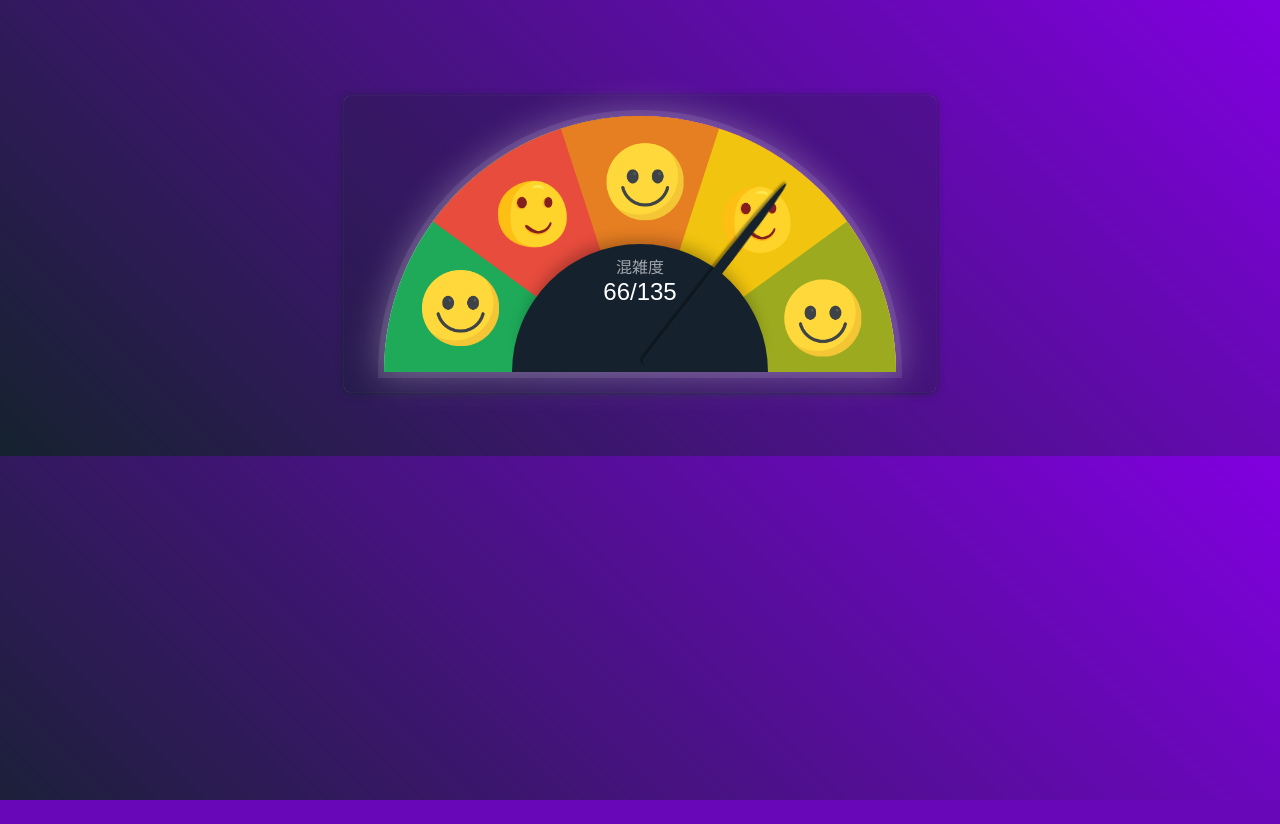
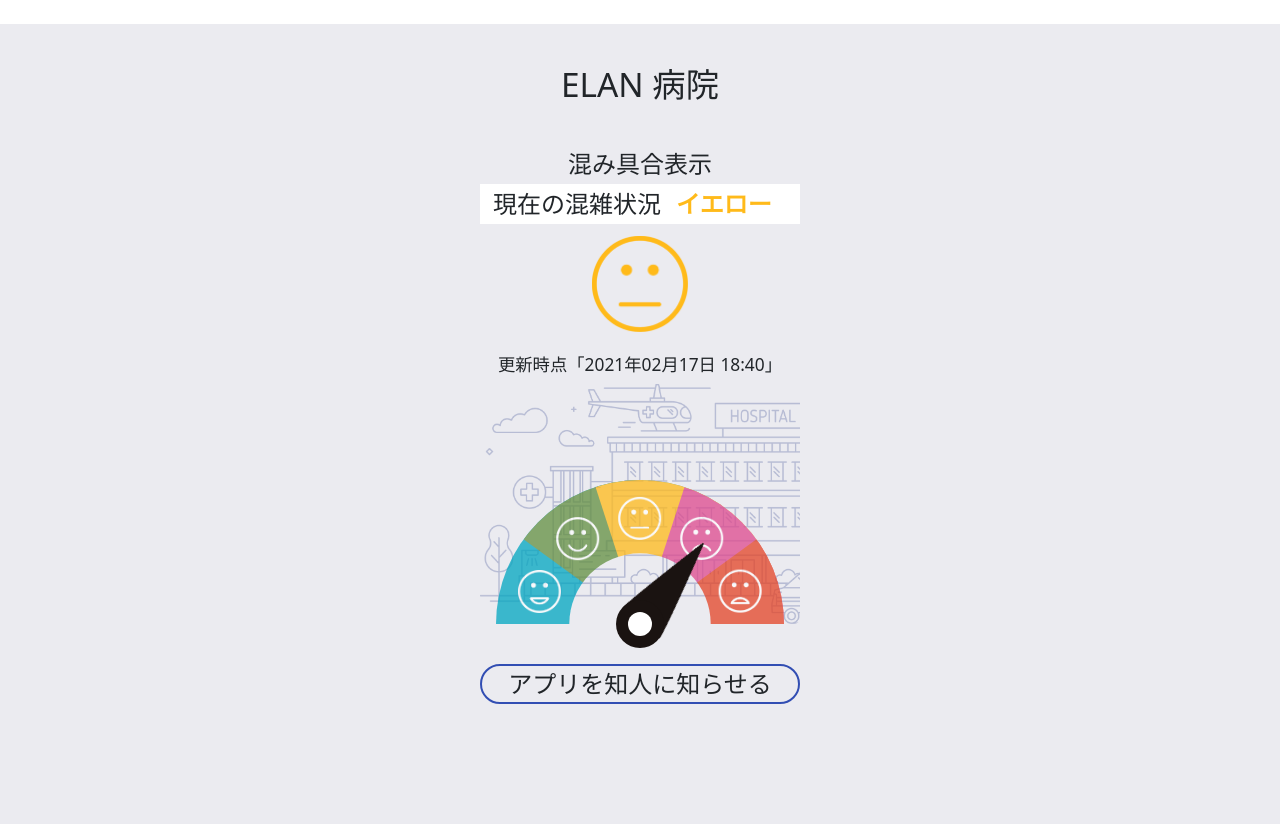
Before and after one commit to hucancode/JamChecker, a PHP site: page /index.html in a window 1280 px wide. Before the commit the page ends 800 px from the top, so only its background shows below. Run offline with PHP 8.4, Linux system fonts and the light colour scheme.

Commit message:
first reliable version

```diff
--- a/gauge.css
+++ b/gauge.css
@@ -1,28 +1,170 @@
 @charset "UTF-8";
-body {
-  background: linear-gradient(45deg, #15222e, #8100E0);
+main {
+  background: #EBEBF0;
+}
+h1,h2,h3,h4
+{
+  margin-top: 0;
+  margin-bottom: 0;
+}
+h1
+{
+  font-size: 30pt;
+}
+h3
+{
+  font-size: 20pt;
+}
+h4
+{
+  font-size: 17pt;
+}
+@media (max-height: 950px) {
+  h1
+  {
+    font-size: 30pt;
+  }
+  h3
+  {
+    font-size: 20pt;
+  }
+  h4
+  {
+    font-size: 15pt;
+  }
+}
+@media (max-height: 850px) {
+  h1
+  {
+    font-size: 25pt;
+  }
+  h3
+  {
+    font-size: 18pt;
+  }
+  h4
+  {
+    font-size: 13pt;
+  }
+}
+@media (max-height: 700px) {
+  h1
+  {
+    font-size: 25pt;
+  }
+  h3
+  {
+    font-size: 15pt;
+  }
+  h4
+  {
+    font-size: 10pt;
+  }
 }
 
-.wrapper {
-  width: 40vw;
-  height: 20vw;
-  margin: 5vw auto;
-  padding: 20px 40px;
-  background: rgba(21, 34, 46, 0.25);
+.title
+{
+  height: 15vh;
+  width: 40vh;
+  margin: 0 auto;
+}
+.title, .description, .time-stamp, .share-button, .status-text, .status-img
+{
+  display: flex;
+  justify-content: center;
+  align-items: center;
+}
+.description
+{
+  height: 5vh;
+  width: 40vh;
+  margin: 0 auto;
+}
+.status-text
+{
+  height: 5vh;
+  width: 40vh;
+  margin: 0 auto;
+  background: white;
+}
+.status-text span
+{
+  font-weight: bold;
+  margin: 0 15px;
+}
+.status-text span.level-0:after
+{
+  content: "ブルー";
+  color: #00A5C0;
+}
+.status-text span.level-1:after
+{
+  content: "グリーン";
+  color: #628F40;
+}
+.status-text span.level-2:after
+{
+  content: "イエロー";
+  color: #FFBA1A;
+}
+.status-text span.level-3:after
+{
+  content: "ピンク";
+  color: #DE498E;
+}
+.status-text span.level-4:after
+{
+  content: "レド";
+  color: #E44426;
+}
+.status-img
+{
+  width: 40vh;
+  height: 15vh;
+  margin: 0 auto;
+}
+.status-img img
+{
+  height: 80%;
+}
+.time-stamp
+{
+  height: 5vh;
+  width: 40vh;
+  margin: 0 auto;
+}
+.share-button
+{
+  position: relative;
+  width: 40vh;
+  height: 5vh;
+  margin: 0 auto;
+  border-radius: 9999px 9999px 9999px 9999px;
+  border-color: #324eb3;
+  border-style: solid;
+  border-width: 2px;
+}
+.panel {
+  width: 40vh;
+  height: 30vh;
+  position: relative;
+  margin: 0 auto 5vh auto;
+  /* background: rgba(21, 34, 46, 0.25);
+  box-shadow: 0 0 1px 0 rgba(255, 255, 255, 0.32), 0 1px 9px -1px #15222e; */
+  background-image: url(assets/background.png);
+  background-size: cover;
   border-radius: 6px;
-  box-shadow: 0 0 1px 0 rgba(255, 255, 255, 0.32), 0 1px 9px -1px #15222e;
 }
 
-.panel {
-    width: 100%;
-    height: 100%;
-    margin: 0 auto;
+.gauge {
+    width: 90%;
+    height: 60%;
     font-family: Arial, Helvetica, sans-serif;
-    background: #e7e7e7;
-    box-shadow: 0 0 0 6px rgba(255, 255, 255, 0.09), 0 0 35px 5px rgba(255, 255, 255, 0.29);
-    float: left;
+    opacity: 0.75;
     border-radius: 9999px 9999px 0 0;
-    position: relative;
+    position: absolute;
+    left: 5%;
+    bottom: 0;
     overflow: hidden;
     /* safari fix */
     -webkit-transform-style: flat;
@@ -31,48 +173,47 @@ body {
 
 .gauge-center {
   content: "";
-  color: #fff;
+  color: rgb(0, 0, 0);
   position: absolute;
+  width: 100%;
+  height: 100%;
+  background-color: #EBEBF0;
+  background-image: url(assets/background.png);
+  background-size: cover;
+  clip-path: circle(25% at bottom center);
+}
+
+.needle-img-root
+{
+  width: 15%;
+  height: 20%;
+  position: absolute;
+  transform-origin: 50% 50%;
+  bottom: -10%;
+  left: 42.5%;
+  border-radius: 9999px 9999px 9999px 9999px;
+  background-color: #1a1311;
+}
+.needle-img-root .hole
+{
   width: 50%;
   height: 50%;
-  right: 25%;
-  bottom: 0;
-  background: #15222E;
-  border-radius: 9999px 9999px 0 0;
-
-  box-shadow: 0 -13px 15px -10px rgba(0, 0, 0, 0.28);
-  color: #fff;
+  position: absolute;
+  top: 25%;
+  left: 25%;
+  border-radius: 9999px 9999px 9999px 9999px;
+  background-color: white;
 }
-.gauge-center::before {
-  content: "混雑度";
-  width: 100%;
-  float: left;
-  opacitY: 0.6;
-  text-align: center;
-  padding: 10px 0 0 0;
-}
-.gauge-center::after {
-  content: attr(data-mac-count);
-  font-size: 1.5em;
-  width: 100%;
-  text-align: center;
-  float: left;
-  -webkit-font-smoothing: antialiased;
-}
-
-.needle {
-  width: 45%;
-  height: 10px;
-  background: #15222E;
-  border-bottom-left-radius: 100%;
-  border-bottom-right-radius: 10px;
-  border-top-left-radius: 100%;
-  border-top-right-radius: 10px;
+.needle-img
+{
+  width: 32%;
+  height: 20%;
   position: absolute;
-  bottom: 10px;
+  bottom: -10%;
   right: 50%;
-  transform-origin: right bottom;
-  box-shadow: 0 2px 2px 1px rgba(0, 0, 0, 0.38);
+  transform-origin: 100% 50%;
+  background-image: url(assets/clock_hand.png);
+  background-size: 100% 100%;
 }
 
 .gauge .gauge-step {
@@ -88,48 +229,48 @@ body {
     position: absolute;
     width: 30%;
     height: 30%;
-    top: 60%;
+    top: 62.5%;
     left: 15%;
     transform-origin: center;
     background-size: cover;
     background-repeat: no-repeat;
 }
 .gauge .gauge-step:nth-child(1) {
-    background-color: #1eaa59;
+    background-color: #00a6c0;
     transform: rotate(0deg);
 }
 .gauge .gauge-step:nth-child(1) .icon {
-    background-image: url('assets/smile_1.png');
+    background-image: url('assets/smile_0.png');
 }
 .gauge .gauge-step:nth-child(2) {
-  background-color: #E84C3D;
+  background-color: #628F40;
   transform: rotate(36deg);
 }
 .gauge .gauge-step:nth-child(2) .icon {
     transform: rotate(-36deg);
-    background-image: url('assets/smile_2.png');
+    background-image: url('assets/smile_1.png');
 }
 .gauge .gauge-step:nth-child(3) {
-  background-color: #e67e22;
+  background-color: #FFBA1A;
   transform: rotate(72deg);
 }
 .gauge .gauge-step:nth-child(3) .icon {
     transform: rotate(-72deg);
-    background-image: url('assets/smile_1.png');
+    background-image: url('assets/smile_2.png');
 }
 .gauge .gauge-step:nth-child(4) {
-  background-color: #f1c40f;
+  background-color: #DE498E;
   transform: rotate(108deg);
 }
 .gauge .gauge-step:nth-child(4) .icon {
     transform: rotate(-108deg);
-    background-image: url('assets/smile_2.png');
+    background-image: url('assets/smile_3.png');
 }
 .gauge .gauge-step:nth-child(5) {
-  background-color: #9baa1e;
+  background-color: #E44426;
   transform: rotate(144deg);
 }
 .gauge .gauge-step:nth-child(5) .icon {
     transform: rotate(-144deg);
-    background-image: url('assets/smile_1.png');
+    background-image: url('assets/smile_4.png');
 }
--- a/index.html
+++ b/index.html
@@ -1,11 +1,11 @@
-<!DOCTYPE html>
 <html>
 
     <head>
 
         <meta charset="UTF-8">
+        <title>沖縄国際通り混雑検知</title>
+        <link href="./assets/bootstrap/css/bootstrap.min.css" rel="stylesheet">
         <link rel="stylesheet" href="gauge.css">
-        <title>沖縄国際通り混雑検知</title>
         <script src="scripts/gauge.js"></script>
         <style>
             @keyframes needle-animation {
@@ -20,15 +20,19 @@
     </head>
 
     <body>
-        <main class="w-100">
+        <main class="w-100 h-100">
+            <!--
             <center style="display: none;">
-            <!-- <span id="okinawa_font"><?php echo date("Y年m月d日 H時i分");?>&emsp;３密状況</span> -->
+                <span id="okinawa_font"><?php echo date("Y年m月d日 H時i分");?>&emsp;３密状況</span>
                 <h1 id="preview-textfield"></h1>
                 <canvas width=600 height=300 id="gauge-canvas"></canvas>
             </center>
-
-            <div class="container-fluid">
-                <div class="wrapper">
+             -->
+            <div class="title"><h1>ELAN 病院</h1></div>
+            <div class="description"><h3>混み具合表示</h3></div>
+            <div class="status-text"><h3>現在の混雑状況<span class="level-2"></h3></div>
+            <div class="status-img"><img src="assets/status_2.png" /></div>
+            <div class="time-stamp"><h4>更新時点「2021年02月17日 18:40」</h4></div>
             <div class="panel">
                 <div class="gauge">
                     <div class="gauge-step"><div class="icon"></div></div>
@@ -37,13 +41,13 @@
                     <div class="gauge-step"><div class="icon"></div></div>
                     <div class="gauge-step"><div class="icon"></div></div>
                 </div>
-
-                        <div class="gauge-center" data-mac-count="66/135"></div>
-                        <div class="needle" style="animation: needle-animation 2s 1;animation-fill-mode: forwards;"></div>
-
+                <div class="gauge-center"></div>
+                <div class="needle-img" style="animation: needle-animation 2s 1;animation-fill-mode: forwards;"></div>
+                <div class="needle-img-root">
+                    <div class="hole"></div>
                 </div>
             </div>
-            </div>
+            <div class="share-button"><h3>アプリを知人に知らせる</h3></div>
         </main>
         <script type="text/javascript">
                 percentColors = [[0.0, "#a9d70b" ], [0.50, "#f9c802"], [1.0, "#ff0000"]];
```
Also changed, not shown: index.php (+37 -30 lines), assets/background.png (added), assets/clock_hand.png (added), assets/smile_0.png (added), assets/smile_1.png, assets/smile_2.png, assets/smile_3.png (added), assets/smile_4.png (added), assets/status_0.png (added), assets/status_1.png (added), assets/status_2.png (added), assets/status_3.png (added), assets/status_4.png (added). Lines whose indentation alone changed are shown as unchanged.
